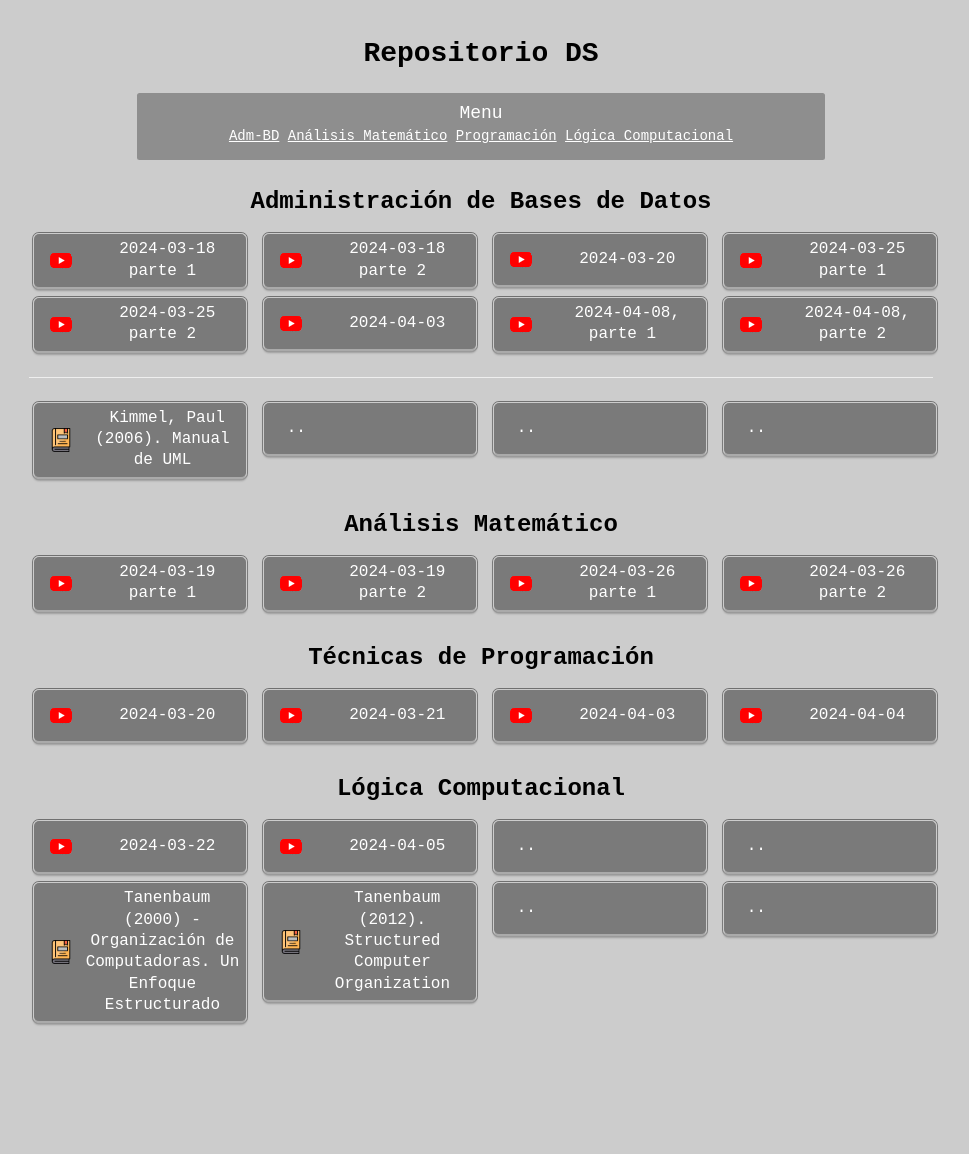
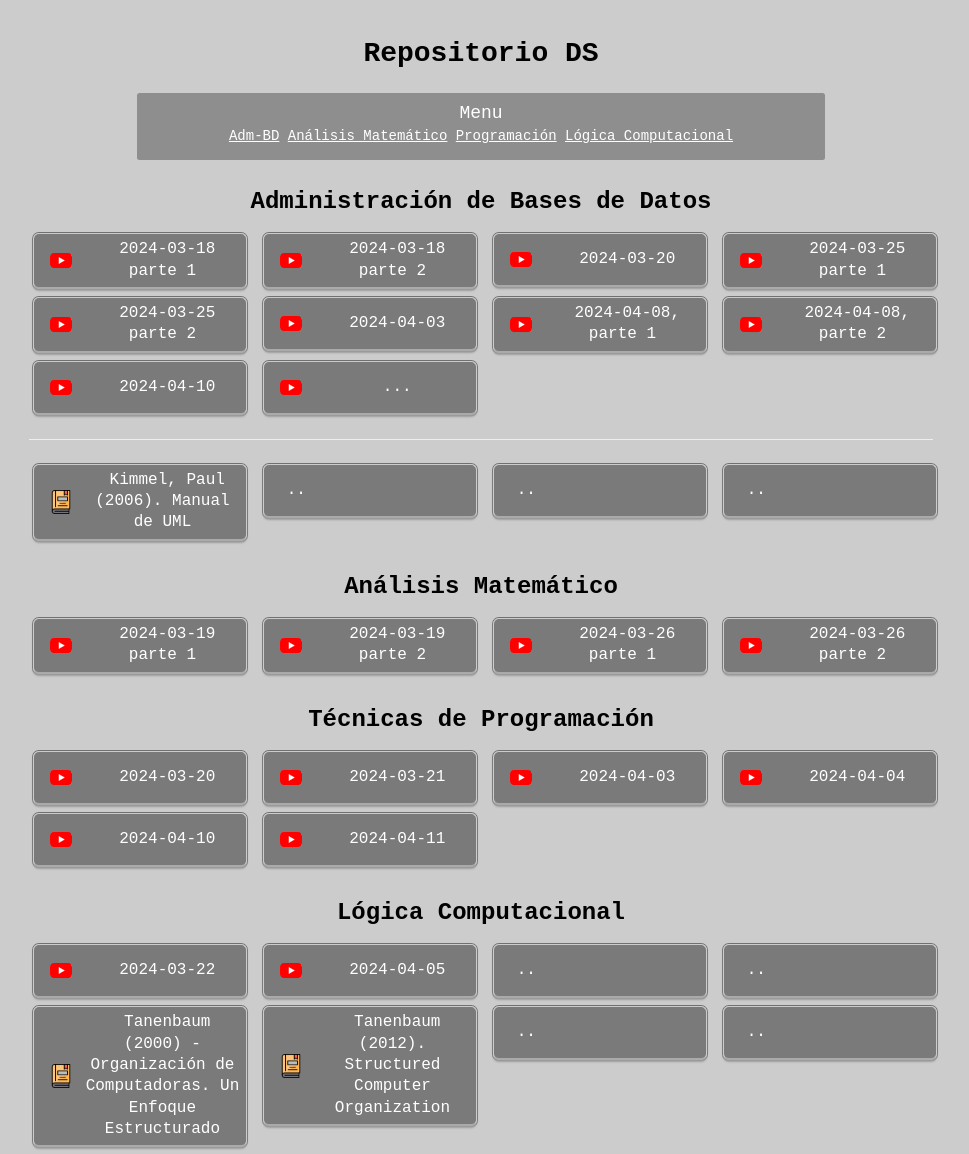
Before and after one commit to jlarata/repositorioDB, a website: page index.html in a window 1280 px wide. Shown: the whole page, without its empty margins (159-1128 px from the left). Before the commit the page ends 1047 px from the top, so only its background shows below. Drawn offline with Linux system fonts and the light colour scheme.

Commit message:
más clases

```diff
--- a/index.html
+++ b/index.html
@@ -68,8 +68,22 @@
         <div class="col-md-3"><a class="btn btn-default btn-lg btn-block" role="button" target="_blank"
             href="https://www.youtube.com/watch?v=Pkc3Elbm8II&feature=youtu.be"><img
             src="./assets/yticon.png">&nbsp;2024-04-08, parte 2</a></div>
+      </div>
+      <div class="row">
+        <div class="col-md-3"><a class="btn btn-default btn-lg btn-block" role="button" target="_blank"
+            href="https://www.youtube.com/watch?v=uZqS65k3_Sc"><img src="./assets/yticon.png">&nbsp;2024-04-10</a></div>
+        <div class="col-md-3"><a class="btn btn-default btn-lg btn-block" role="button" target="_blank"
+            href="..."><img
+              src="./assets/yticon.png">&nbsp;...</a></div>
+        <!--<div class="col-md-3"><a class="btn btn-default btn-lg btn-block" role="button" target="_blank"
+            href="https://www.youtube.com/watch?v=Pkc3Elbm8II&feature=youtu.be"><img
+            src="./assets/yticon.png">&nbsp;2024-04-08, parte 1</a></div>
+        <div class="col-md-3"><a class="btn btn-default btn-lg btn-block" role="button" target="_blank"
+            href="https://www.youtube.com/watch?v=Pkc3Elbm8II&feature=youtu.be"><img
+            src="./assets/yticon.png">&nbsp;2024-04-08, parte 2</a></div>-->
 
       </div>
+
       <hr/>
       <div class="row">
         <div class="col-md-3"><a class="btn btn-default btn-lg btn-block" role="button" target="_blank"
@@ -127,42 +141,7 @@
             href="https://www.youtube.com/watch?v=jeCjZwgUwTs"><img src="./assets/yticon.png">&nbsp;2024-03-26
             parte 2</a></div>
       </div>
-      <!--<div class="row">
-            <div class="col-md-3"><a class="btn btn-default btn-lg btn-block" role="button" target="_blank" href="">&nbsp;..</a></div>
-            <div class="col-md-3"><a class="btn btn-default btn-lg btn-block" role="button" target="_blank" href="">&nbsp;..</a></div>
-            <div class="col-md-3"><a class="btn btn-default btn-lg btn-block" role="button" target="_blank" href="">&nbsp;..</a></div>
-            <div class="col-md-3"><a class="btn btn-default btn-lg btn-block" role="button" target="_blank" href="">&nbsp;..</a></div>
-          </div>
-          <div class="row">
-            <div class="col-md-3"><a class="btn btn-default btn-lg btn-block" role="button" target="_blank" href="">&nbsp;..</a></div>
-            <div class="col-md-3"><a class="btn btn-default btn-lg btn-block" role="button" target="_blank" href="">&nbsp;..</a></div>
-            <div class="col-md-3"><a class="btn btn-default btn-lg btn-block" role="button" target="_blank" href="">&nbsp;..</a></div>
-            <div class="col-md-3"><a class="btn btn-default btn-lg btn-block" role="button" target="_blank" href="">&nbsp;..</a></div>
-          </div>
-          <div class="row">
-            <div class="col-md-3"><a class="btn btn-default btn-lg btn-block" role="button" target="_blank" href="">&nbsp;..</a></div>
-            <div class="col-md-3"><a class="btn btn-default btn-lg btn-block" role="button" target="_blank" href="">&nbsp;..</a></div>
-            <div class="col-md-3"><a class="btn btn-default btn-lg btn-block" role="button" target="_blank" href="">&nbsp;..</a></div>
-            <div class="col-md-3"><a class="btn btn-default btn-lg btn-block" role="button" target="_blank" href="">&nbsp;..</a></div>
-          </div>
-          <div class="row">
-            <div class="col-md-3"><a class="btn btn-default btn-lg btn-block" role="button" target="_blank" href="">&nbsp;..</a></div>
-            <div class="col-md-3"><a class="btn btn-default btn-lg btn-block" role="button" target="_blank" href="">&nbsp;..</a></div>
-            <div class="col-md-3"><a class="btn btn-default btn-lg btn-block" role="button" target="_blank" href="">&nbsp;..</a></div>
-            <div class="col-md-3"><a class="btn btn-default btn-lg btn-block" role="button" target="_blank" href="">&nbsp;..</a></div>
-          </div>
-          <div class="row">
-            <div class="col-md-3"><a class="btn btn-default btn-lg btn-block" role="button" target="_blank" href="">&nbsp;..</a></div>
-            <div class="col-md-3"><a class="btn btn-default btn-lg btn-block" role="button" target="_blank" href="">&nbsp;..</a></div>
-            <div class="col-md-3"><a class="btn btn-default btn-lg btn-block" role="button" target="_blank" href="">&nbsp;..</a></div>
-            <div class="col-md-3"><a class="btn btn-default btn-lg btn-block" role="button" target="_blank" href="">&nbsp;..</a></div>
-          </div>
-          <div class="row">
-            <div class="col-md-3"><a class="btn btn-default btn-lg btn-block" role="button" target="_blank" href="">&nbsp;..</a></div>
-            <div class="col-md-3"><a class="btn btn-default btn-lg btn-block" role="button" target="_blank" href="">&nbsp;..</a></div>
-            <div class="col-md-3"><a class="btn btn-default btn-lg btn-block" role="button" target="_blank" href="">&nbsp;..</a></div>
-            <div class="col-md-3"><a class="btn btn-default btn-lg btn-block" role="button" target="_blank" href="">&nbsp;..</a></div>
-          </div>-->
+
     </div>
     <div class="listrows">
       <h4 id="progr">
@@ -179,43 +158,18 @@
             href="https://www.youtube.com/watch?v=kBoA1E2zPKg"><img src="./assets/yticon.png">&nbsp;2024-04-04</a></div>
       </div>
 
+      <div class="row">
+        <div class="col-md-3"><a class="btn btn-default btn-lg btn-block" role="button" target="_blank"
+            href="https://www.youtube.com/watch?v=oS5QhLRjniI"><img src="./assets/yticon.png">&nbsp;2024-04-10</a></div>
+        <div class="col-md-3"><a class="btn btn-default btn-lg btn-block" role="button" target="_blank"
+            href="https://www.youtube.com/watch?v=QSbDWLfKXt4"><img src="./assets/yticon.png">&nbsp;2024-04-11</a></div>
+        <!--<div class="col-md-3"><a class="btn btn-default btn-lg btn-block" role="button" target="_blank"
+            href="https://www.youtube.com/watch?v=5NzLNSeX3_c"><img src="./assets/yticon.png">&nbsp;2024-04-03</a></div>
+        <div class="col-md-3"><a class="btn btn-default btn-lg btn-block" role="button" target="_blank"
+            href="https://www.youtube.com/watch?v=kBoA1E2zPKg"><img src="./assets/yticon.png">&nbsp;2024-04-04</a></div>-->
+      </div>
 
-      <!--<div class="row">
-              <div class="col-md-3"><a class="btn btn-default btn-lg btn-block" role="button" target="_blank" href="">&nbsp;..</a></div>
-              <div class="col-md-3"><a class="btn btn-default btn-lg btn-block" role="button" target="_blank" href="">&nbsp;..</a></div>
-              <div class="col-md-3"><a class="btn btn-default btn-lg btn-block" role="button" target="_blank" href="">&nbsp;..</a></div>
-              <div class="col-md-3"><a class="btn btn-default btn-lg btn-block" role="button" target="_blank" href="">&nbsp;..</a></div>
-            </div>
-            <div class="row">
-              <div class="col-md-3"><a class="btn btn-default btn-lg btn-block" role="button" target="_blank" href="">&nbsp;..</a></div>
-              <div class="col-md-3"><a class="btn btn-default btn-lg btn-block" role="button" target="_blank" href="">&nbsp;..</a></div>
-              <div class="col-md-3"><a class="btn btn-default btn-lg btn-block" role="button" target="_blank" href="">&nbsp;..</a></div>
-              <div class="col-md-3"><a class="btn btn-default btn-lg btn-block" role="button" target="_blank" href="">&nbsp;..</a></div>
-            </div>
-            <div class="row">
-              <div class="col-md-3"><a class="btn btn-default btn-lg btn-block" role="button" target="_blank" href="">&nbsp;..</a></div>
-              <div class="col-md-3"><a class="btn btn-default btn-lg btn-block" role="button" target="_blank" href="">&nbsp;..</a></div>
-              <div class="col-md-3"><a class="btn btn-default btn-lg btn-block" role="button" target="_blank" href="">&nbsp;..</a></div>
-              <div class="col-md-3"><a class="btn btn-default btn-lg btn-block" role="button" target="_blank" href="">&nbsp;..</a></div>
-            </div>
-            <div class="row">
-              <div class="col-md-3"><a class="btn btn-default btn-lg btn-block" role="button" target="_blank" href="">&nbsp;..</a></div>
-              <div class="col-md-3"><a class="btn btn-default btn-lg btn-block" role="button" target="_blank" href="">&nbsp;..</a></div>
-              <div class="col-md-3"><a class="btn btn-default btn-lg btn-block" role="button" target="_blank" href="">&nbsp;..</a></div>
-              <div class="col-md-3"><a class="btn btn-default btn-lg btn-block" role="button" target="_blank" href="">&nbsp;..</a></div>
-            </div>
-            <div class="row">
-              <div class="col-md-3"><a class="btn btn-default btn-lg btn-block" role="button" target="_blank" href="">&nbsp;..</a></div>
-              <div class="col-md-3"><a class="btn btn-default btn-lg btn-block" role="button" target="_blank" href="">&nbsp;..</a></div>
-              <div class="col-md-3"><a class="btn btn-default btn-lg btn-block" role="button" target="_blank" href="">&nbsp;..</a></div>
-              <div class="col-md-3"><a class="btn btn-default btn-lg btn-block" role="button" target="_blank" href="">&nbsp;..</a></div>
-            </div>
-            <div class="row">
-              <div class="col-md-3"><a class="btn btn-default btn-lg btn-block" role="button" target="_blank" href="">&nbsp;..</a></div>
-              <div class="col-md-3"><a class="btn btn-default btn-lg btn-block" role="button" target="_blank" href="">&nbsp;..</a></div>
-              <div class="col-md-3"><a class="btn btn-default btn-lg btn-block" role="button" target="_blank" href="">&nbsp;..</a></div>
-              <div class="col-md-3"><a class="btn btn-default btn-lg btn-block" role="button" target="_blank" href="">&nbsp;..</a></div>
-            </div>-->
+
     </div>
 
     <div class="listrows">
```
